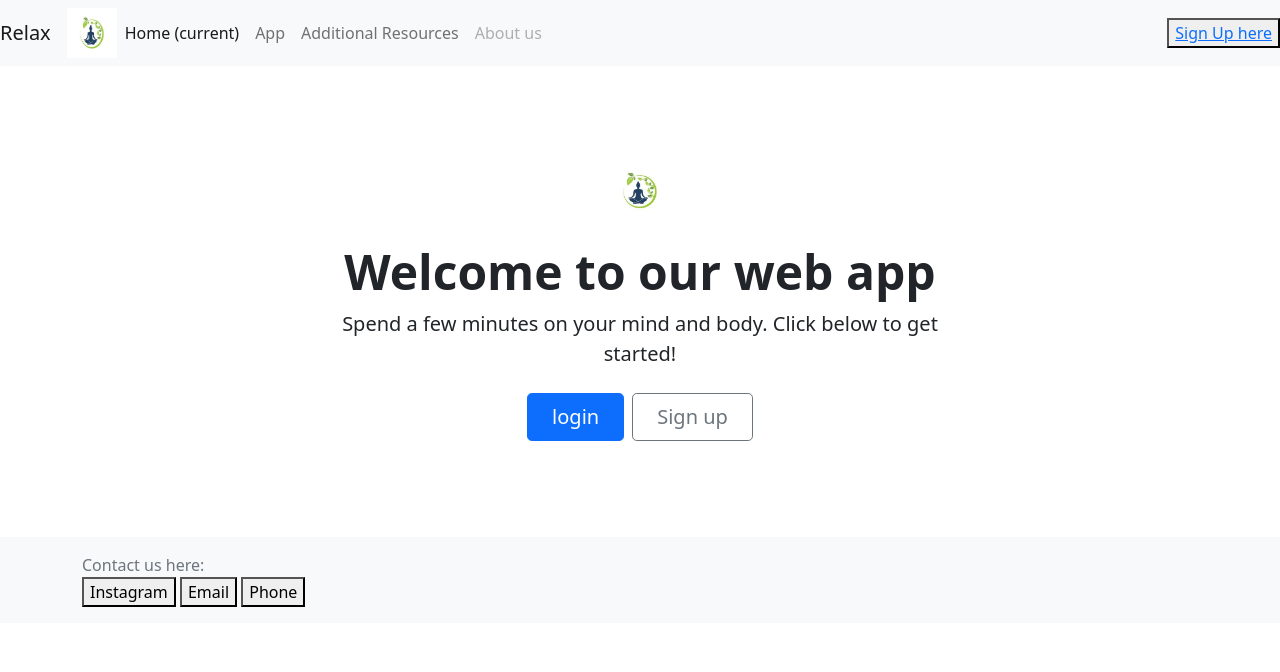
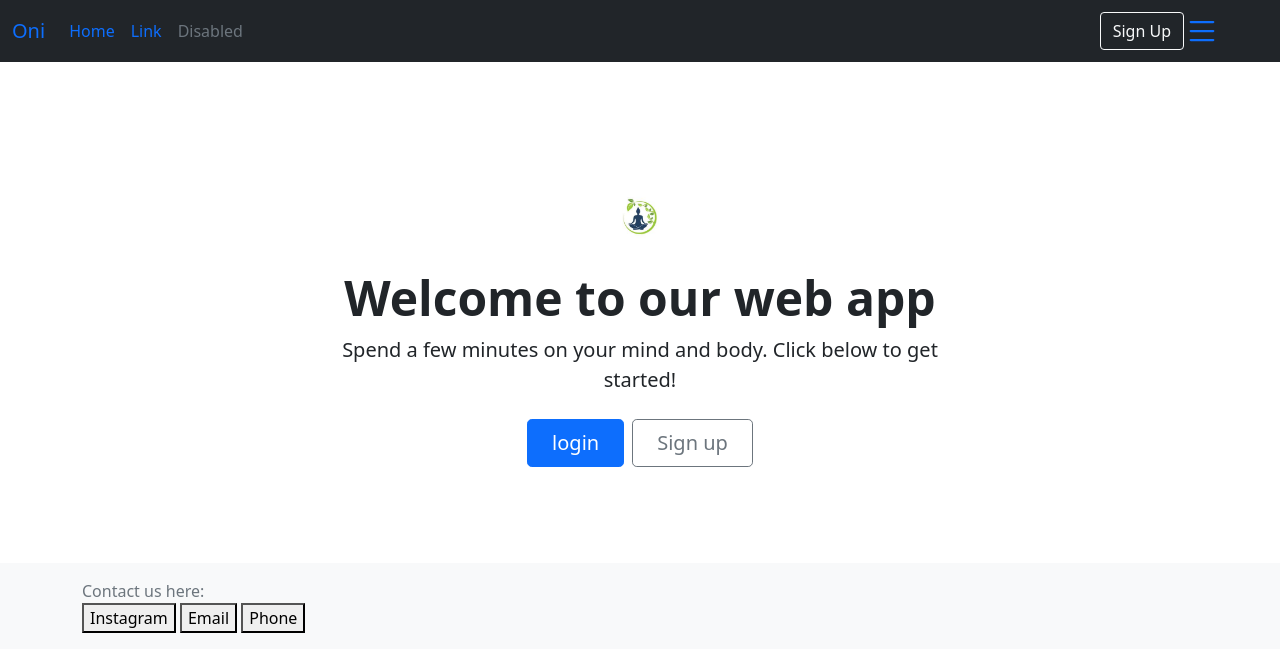
Before and after one commit to hyukpk/1800_202210_BBY03, a plain HTML site: page index.html in a window 1280 px wide. Drawn offline with nearby package versions, Linux system fonts and the light colour scheme.

Commit message:
modified nav bar

```diff
--- a/text/nav.html
+++ b/text/nav.html
@@ -1,19 +1,40 @@
-<nav class="navbar navbar-expand-lg navbar-light bg-light">
-  <a class="navbar-brand" href="#">Relax</a>
-  <img src="images/yogalogo.jpg" width="50" height="50" class="d-inline-block align-top" alt="" />
-  <button class="navbar-toggler" type="button" data-toggle="collapse" data-target="#navbarNavAltMarkup"
-    aria-controls="navbarNavAltMarkup" aria-expanded="false" aria-label="Toggle navigation">
-    <span class="navbar-toggler-icon"></span>
-  </button>
-  <div class="collapse navbar-collapse" id="navbarNavAltMarkup">
-    <div class="navbar-nav">
-      <a class="nav-item nav-link active" href="#">Home <span class="sr-only">(current)</span></a>
-      <a class="nav-item nav-link" href="#">App</a>
-      <a class="nav-item nav-link" href="#">Additional Resources</a>
-      <a class="nav-item nav-link disabled" href="#">About us</a>
+<nav class="navbar navbar-expand-lg bg-dark">
+  <div class="container-fluid">
+    <a class="navbar-brand" href="index.html">Oni</a>
+    <button class="navbar-toggler" type="button" data-bs-toggle="collapse" data-bs-target="#navbarSupportedContent"
+      aria-controls="navbarSupportedContent" aria-expanded="false" aria-label="Toggle navigation">
+      <span class="navbar-toggler-icon"></span>
+    </button>
+    <div class="collapse navbar-collapse" id="navbarSupportedContent">
+      <ul class="navbar-nav me-auto mb-2 mb-lg-0">
+        <li class="nav-item">
+          <a class="nav-link active" aria-current="page" href="index.html">Home</a>
+        </li>
+        <li class="nav-item">
+          <a class="nav-link" href="#">Link</a>
+        </li>
+        <li class="nav-item">
+          <a class="nav-link disabled">Disabled</a>
+        </li>
+      </ul>
+      <a class="btn btn-outline-light" href="login.html">Sign Up</a>
+      </a>
+      <a class="navbar-brand" href="main.html">
+        <svg xmlns="http://www.w3.org/2000/svg" width="36" height="36" fill="currentColor" class="bi bi-list"
+          viewBox="0 0 16 16">
+          <path fill-rule="evenodd"
+            d="M2.5 12a.5.5 0 0 1 .5-.5h10a.5.5 0 0 1 0 1H3a.5.5 0 0 1-.5-.5zm0-4a.5.5 0 0 1 .5-.5h10a.5.5 0 0 1 0 1H3a.5.5 0 0 1-.5-.5zm0-4a.5.5 0 0 1 .5-.5h10a.5.5 0 0 1 0 1H3a.5.5 0 0 1-.5-.5z" />
+        </svg>
     </div>
   </div>
-  <div>
-    <button><a href="login.html">Sign Up here</a></button>
-  </div>
 </nav>
+
+<!--
+NavBar:
+App logo
+App Name
+Home
+Settings/hamburger Menu
+Sign in?
+welcome name of user?
+-->
```
